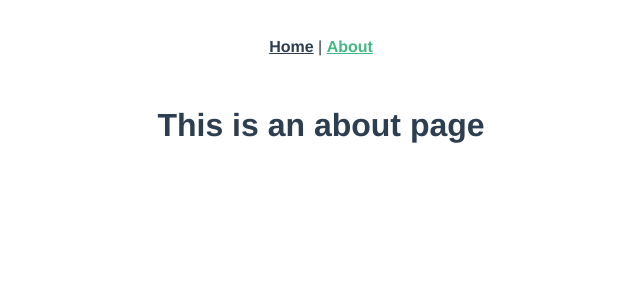
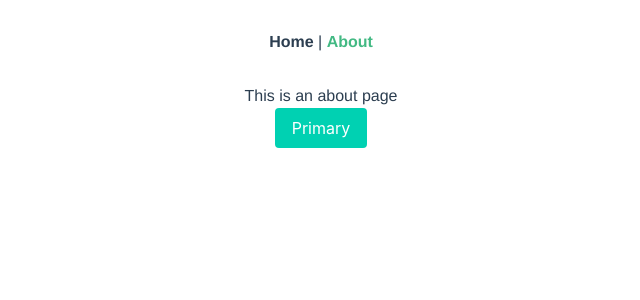
Before and after one commit to ESGI2048/2048-backoffice, a Vue app: page /#/about in a window 1280 px wide. Shown: the top 300 px of the page, without its empty margins (319-959 px from the left). Built offline with nearby package versions, Linux system fonts and the light colour scheme.

Commit message:
Install bulma

```diff
--- a/package.json
+++ b/package.json
@@ -18,6 +18,7 @@
     "@vue/cli-service": "^3.12.0",
     "@vue/eslint-config-standard": "^4.0.0",
     "babel-eslint": "^10.0.1",
+    "bulma": "^0.7.5",
     "eslint": "^5.16.0",
     "eslint-plugin-vue": "^5.0.0",
     "node-sass": "^4.12.0",
--- a/src/App.vue
+++ b/src/App.vue
@@ -9,6 +9,8 @@
 </template>
 
 <style lang="scss">
+@import "bulma/bulma.sass";
+
 #app {
   font-family: 'Avenir', Helvetica, Arial, sans-serif;
   -webkit-font-smoothing: antialiased;
--- a/src/views/About.vue
+++ b/src/views/About.vue
@@ -1,5 +1,6 @@
 <template>
   <div class="about">
     <h1>This is an about page</h1>
+    <button class="button is-primary">Primary</button>
   </div>
 </template>
```
Also changed, not shown: 1 other file (tests, documents, lock files or other folders).
